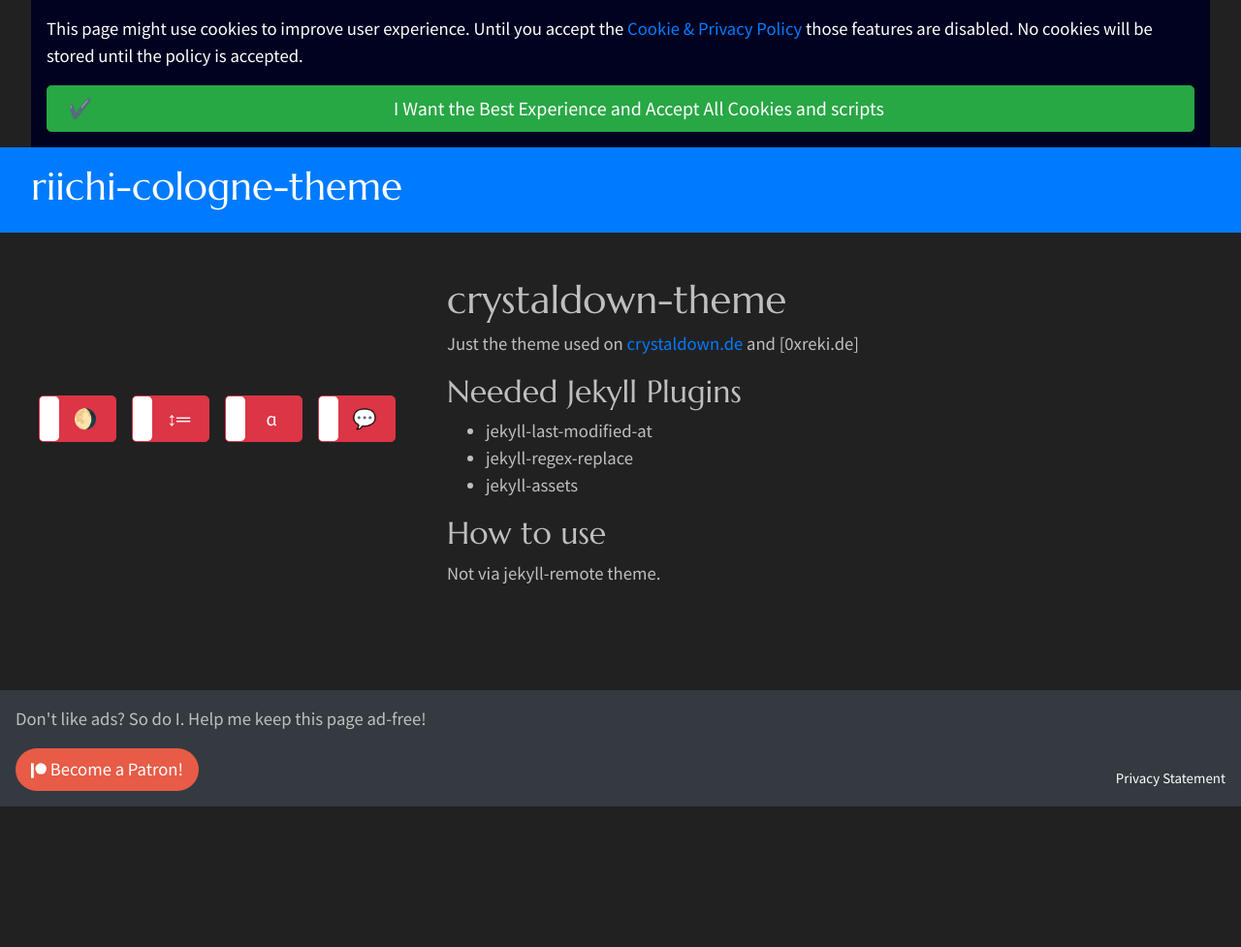
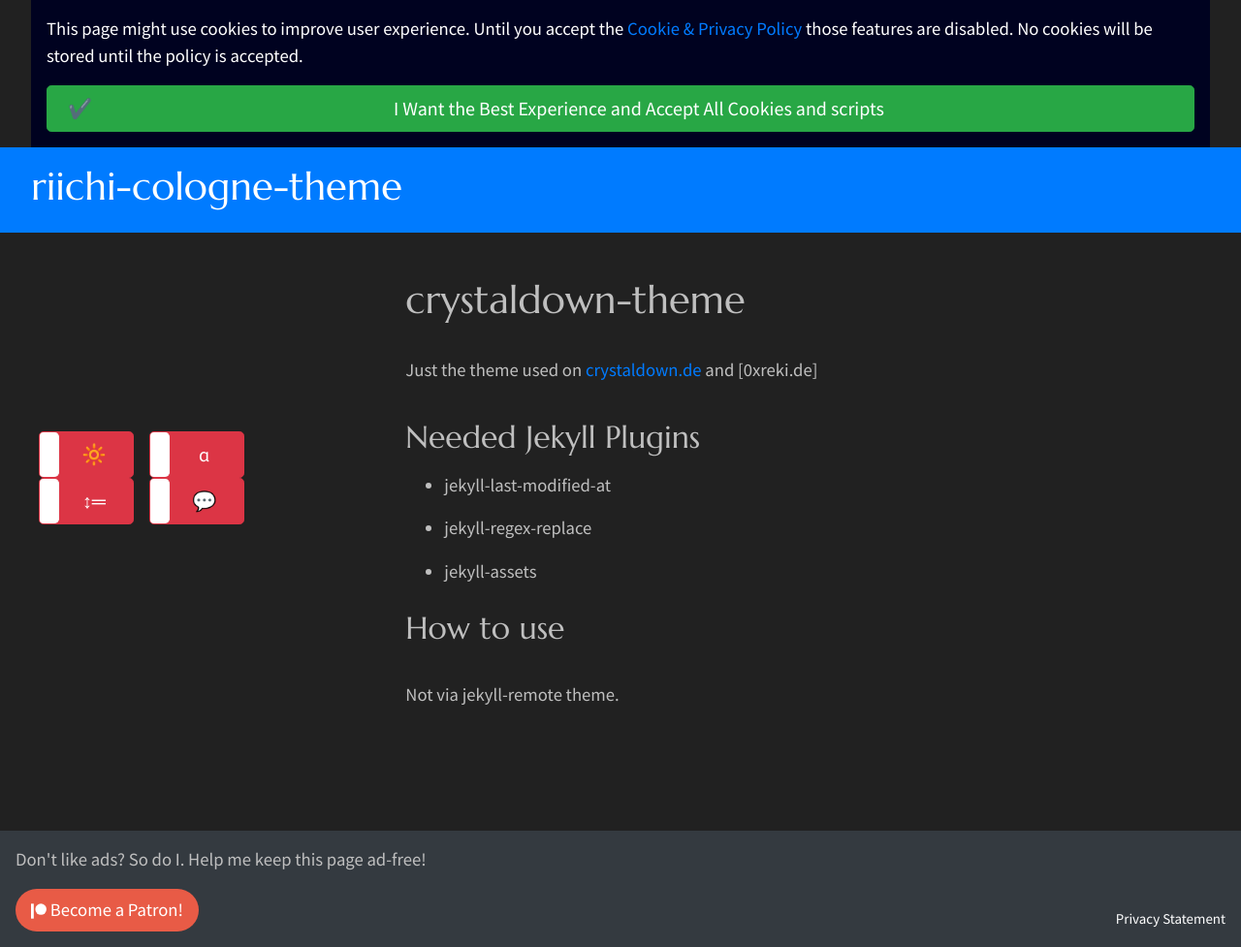
Before and after one commit to RiichiReki/riichi-cologne-theme, a Jekyll site: the page built from README.md, in a window 1280 px wide. Shown: the whole page at 97% size. Built offline with Jekyll 4.4.1, drawn with Linux system fonts in a browser that asks for light colours; our own code applies the rules of GitHub Pages for plain Markdown files; before the commit the page ends 900 px from its top, so only the background shows below that.

Commit message:
refactor

```diff
--- a/_includes/base/controls.html
+++ b/_includes/base/controls.html
@@ -1,20 +1,22 @@
-<input
-  id="dark-mode" aria-label="Toggle Dark Mode"
-  type="checkbox" data-toggle="toggle" data-on="🔆" data-off="🌖" data-onstyle="primary" data-offstyle="danger" data-size="lg" data-width="100%">
-<input
-  id="line-height" aria-label="Toggle Line Height"
-  type="checkbox" data-toggle="toggle" data-on="↕☰" data-off="↕═" data-onstyle="primary" data-offstyle="danger" data-size="lg" data-width="100%">
-<input
-  id="dyslexic" aria-label="Toggle Font"
-  type="checkbox" data-toggle="toggle" data-on="a" data-off="ɑ" data-onstyle="primary" data-offstyle="danger" data-size="lg" data-width="100%">
-<input
-  id="tts" aria-label="Toggle TTS"
-  type="checkbox" data-toggle="toggle" data-on="💬" data-off="💬" data-onstyle="primary" data-offstyle="danger" data-size="lg" data-width="100%">
-<a class="btn btn-primary btn-lg d-block d-lg-none d-xl-none"
-  title="Increase Font Size" href="#" onclick="zoom(2);" aria-label="Increase Font Size">
+<p>
+  <input id="dark-mode" aria-label="Toggle Dark Mode" type="checkbox" data-toggle="toggle" data-on="🌖" data-off="🔆"
+    data-onstyle="primary" data-offstyle="danger" data-size="lg" data-width="100%">
+  <input id="line-height" aria-label="Toggle Line Height" type="checkbox" data-toggle="toggle" data-on="↕☰"
+    data-off="↕═" data-onstyle="primary" data-offstyle="danger" data-size="lg" data-width="100%">
+</p>
+<p>
+  <input id="dyslexic" aria-label="Toggle Font" type="checkbox" data-toggle="toggle" data-on="a" data-off="ɑ"
+    data-onstyle="primary" data-offstyle="danger" data-size="lg" data-width="100%">
+  <input id="tts" aria-label="Toggle TTS" type="checkbox" data-toggle="toggle" data-on="💬" data-off="💬"
+    data-onstyle="primary" data-offstyle="danger" data-size="lg" data-width="100%">
+</p>
+<p>
+  <a class="btn btn-primary btn-lg d-block d-lg-none d-xl-none" title="Increase Font Size" href="#" onclick="zoom(2);"
+    aria-label="Increase Font Size">
     <span>🔍+</span>
-</a>
-<a class="btn btn-primary btn-lg d-block d-lg-none d-xl-none"
-  title="Decrease Font Size" href="#" onclick="zoom(-2);" aria-label="Decrease Font Size">
+  </a>
+  <a class="btn btn-primary btn-lg d-block d-lg-none d-xl-none" title="Decrease Font Size" href="#" onclick="zoom(-2);"
+    aria-label="Decrease Font Size">
     <span>🔍−</span>
-</a>
+  </a>
+</p>
--- a/_sass/_base.scss
+++ b/_sass/_base.scss
@@ -6,6 +6,9 @@
 @import "colors-common";
 @import "colors";
 @import "animation";
+@import "ruby-characters";
+@import "option-dyslexic";
+@import "option-condensed";
 
 #body {
   font-size: 12pt;
@@ -38,8 +41,7 @@
 
   @media (min-width: 992px) {
     font-size: 14pt;
-    grid-template-columns: auto 1fr;
-    grid-template-rows: auto;
+    grid-template: auto / 20em 1fr;
     grid-template-areas:
       "policy-banner policy-banner"
       "title title"
@@ -136,6 +138,7 @@
       flex-basis: 0;
       margin-left: .5rem;
       margin-right: .5rem;
+      margin-top: 1rem;
     }
 
     @media (min-width: 576px) {
--- a/_sass/_fonts.scss
+++ b/_sass/_fonts.scss
@@ -9,10 +9,6 @@
 
 body {
   font-family: "Source Sans Pro", "Noto Sans", Roboto, "Segoe UI", sans-serif;
-
-  &.dyslexic {
-    font-family: "OpenDyslexic";
-  }
 }
 
 .unicode-icon, .button a span {
@@ -21,8 +17,4 @@
 
 h1, .h1, h2, .h2, h3 {
   font-family: "Marcellus", "Source Serif Pro", "Noto Serif", serif;
-
-  @at-root .dyslexic & {
-    font-family: "OpenDyslexic";
-  }
 }
--- /dev/null
+++ b/_sass/_option-condensed.scss
@@ -0,0 +1,7 @@
+.condensed main {
+  p,
+  table,
+  li {
+    line-height: 1.2;
+  }
+}
--- /dev/null
+++ b/_sass/_option-dyslexic.scss
@@ -0,0 +1,11 @@
+#body.dyslexic {
+  &,
+  h1, .h1, h2, .h2, h3 {
+    font-family: "OpenDyslexic";
+  }
+
+  @media (min-width: 992px) {
+    font-size: 14pt;
+    grid-template: auto / 22em 1fr;
+  }
+}
--- a/_sass/_ruby-characters.scss
+++ b/_sass/_ruby-characters.scss
@@ -37,11 +37,3 @@
     margin-inline-end: 0;
   }
 }
-
-.condensed main {
-  p,
-  table,
-  li {
-    line-height: 1.2;
-  }
-}
```
Also changed, not shown: _layouts/post.html (+15 -7 lines), _includes/base/main-header.html (added).
